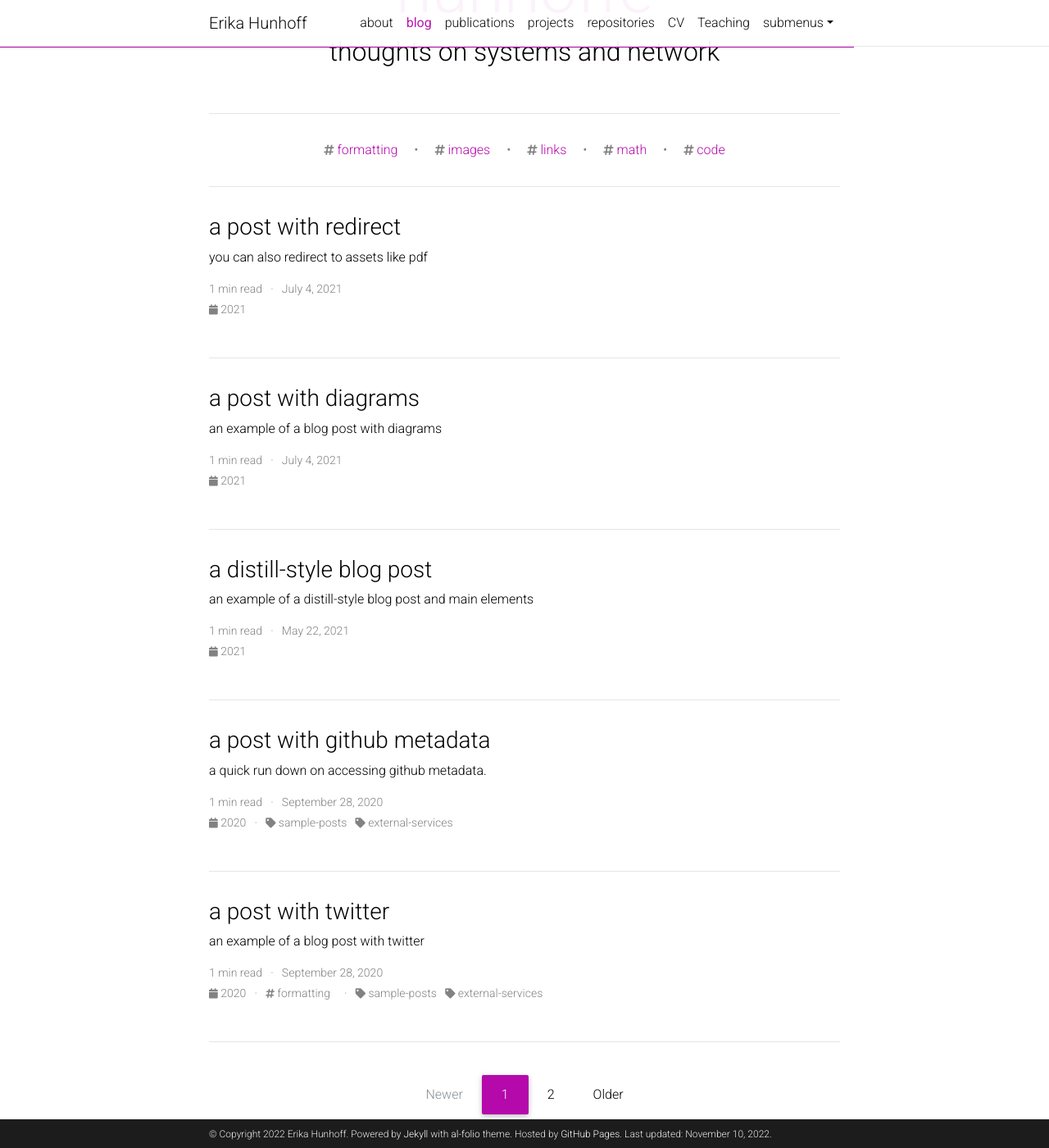
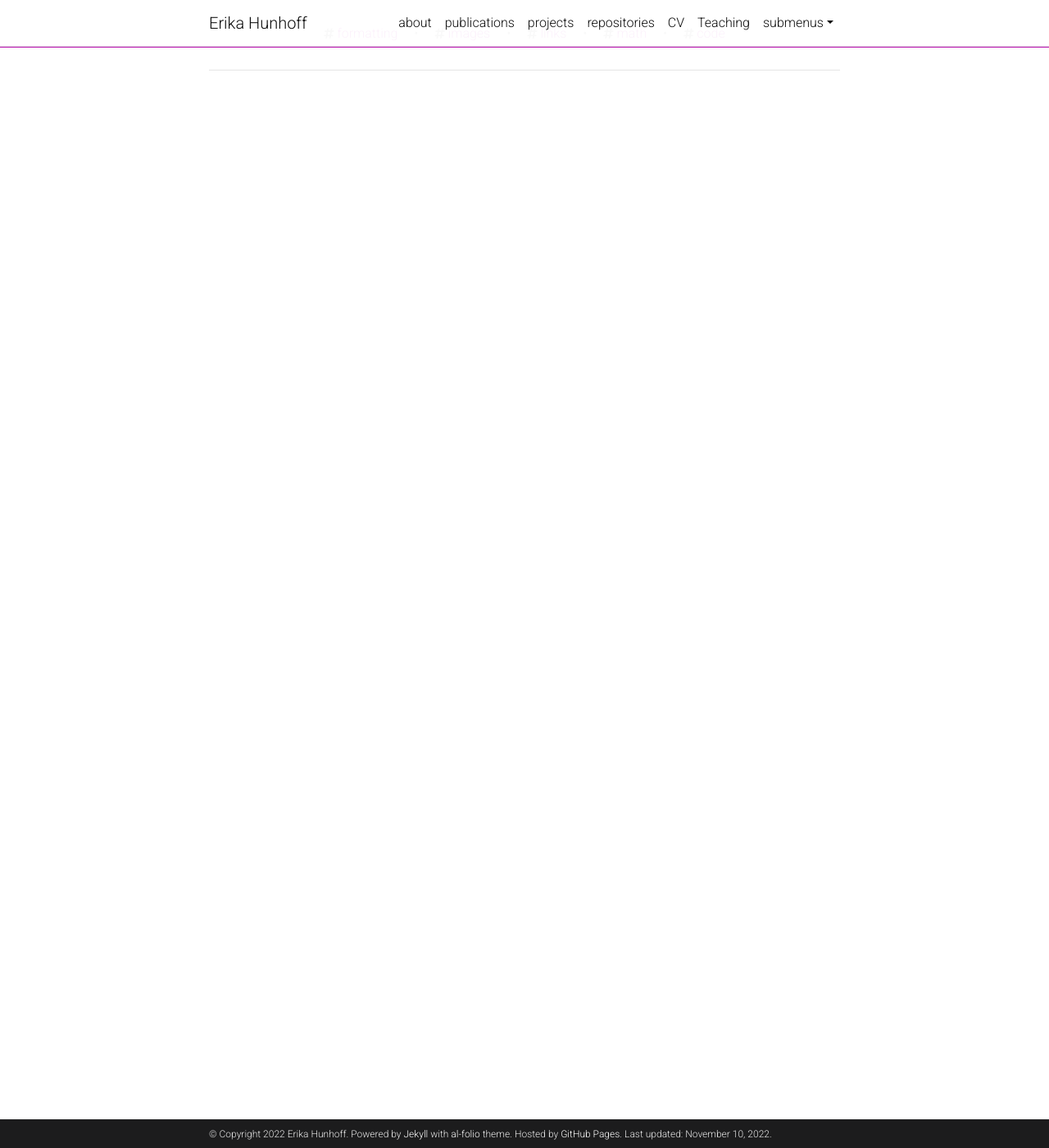
Before and after one commit to hunhoffe/hunhoffe.github.io, a Jekyll site: the page built from blog/index.html, in a window 1280 px wide and 1400 px high, scrolled down 197 px. Shown: the whole window at 82% size. Built offline with Jekyll 4.4.1, drawn with Linux system fonts in a browser that asks for light colours; the list of posts is cut into pages by our own code; comment, search, counter and statistics services are not loaded; a style sheet for code colours, icons or effects is not loaded.

Commit message:
remove blog from config

```diff
--- a/_config.yml
+++ b/_config.yml
@@ -105,30 +105,6 @@
 
 google_site_verification:  # your google-site-verification ID (Google Search Console)
 bing_site_verification:  # out your bing-site-verification ID (Bing Webmaster)
-
-# -----------------------------------------------------------------------------
-# Blog
-# -----------------------------------------------------------------------------
-
-blog_name: hunhoffe # blog_name will be displayed in your blog page
-blog_nav_title: blog # your blog must have a title for it to be displayed in the nav bar
-blog_description: thoughts on systems and network
-permalink: /blog/:year/:title/
-
-# Pagination
-pagination:
-  enabled: true
-
-# Comments
-disqus_shortname: hunhoffe # put your disqus shortname
-# https://help.disqus.com/en/articles/1717111-what-s-a-shortname
-
-# External sources.
-# If you have blog posts published on medium.com or other exteranl sources,
-# you can display them in your blog by adding a link to the RSS feed.
-external_sources:
-  - name:
-    rss_url:
 
 # -----------------------------------------------------------------------------
 # Collections
```
